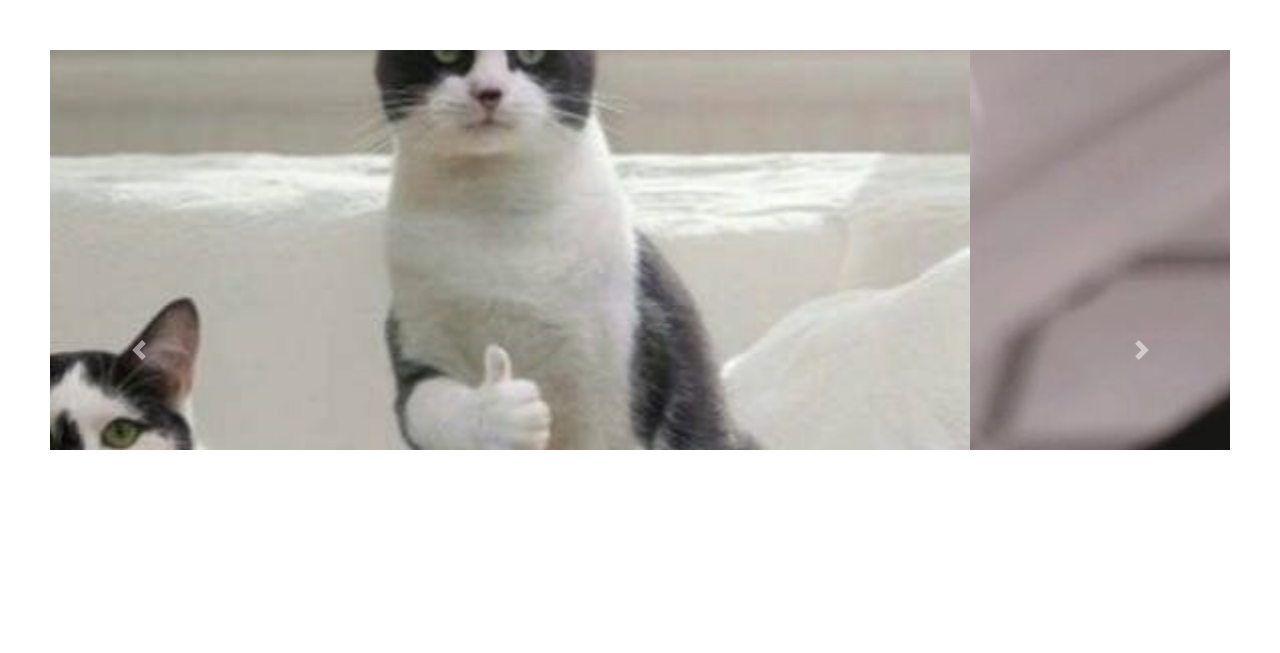
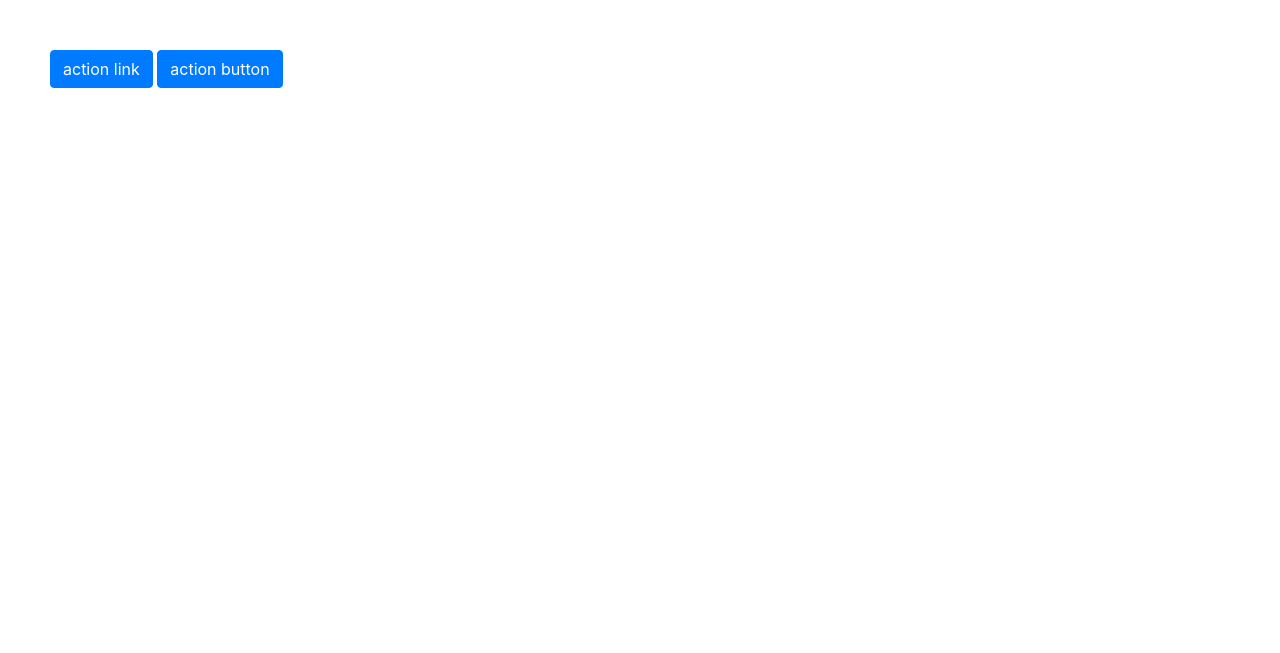
Before and after one commit to dustin0918/bootstrap, a website: page index.html in a window 1280 px wide. Drawn offline with nearby package versions, Linux system fonts and the light colour scheme.

Commit message:
collapse

```diff
--- a/index.html
+++ b/index.html
@@ -14,32 +14,20 @@
 </head>
 <body>
 <div class="component demo">
+  <a href="#collapse-demo"
+  class="btn btn-primary"
+  data-toggle="collapse">action link</a>
 
-  <div class="carousel slide demo" id="carousel-demo">
-    <ol class="carousel-indicators">
-      <li data-target='#carousel-demo'data-slide-to="0" class="active"></li>
-      <li data-target='#carousel-demo'data-slide-to="1"></li>
-      <li data-target='#carousel-demo'data-slide-to="2"></li>
-    </ol>
-    <div class="carousel-inner">
-      <div class="carousel-item active">
-        <img src="./img/1.jpg" alt="" class="d-block w-100">
-      </div>
-      <div class="carousel-item">
-        <img src="./img/2.jpg" alt="" class="d-block w-100">
-      </div>
-      <div class="carousel-item">
-        <img class="d-block w-100" src="./img/3.jpg" alt="">
-      </div>
+  <button
+  class="btn btn-primary"
+  data-toggle="collapse"
+  data-target="#collapse-demo">action button</button>
+
+  <div class="collapse" id="collapse-demo">
+    <div class="card card-body">
+      hello~
     </div>
-    <a href="#carousel-demo" class="carousel-control-prev" data-slide="prev">
-      <span class="carousel-control-prev-icon"></span>
-    </a>
-    <a href="#carousel-demo" class="carousel-control-next" data-slide="next">
-      <span class="carousel-control-next-icon"></span>
-    </a>
   </div>
-
 
 </div>
 
```
